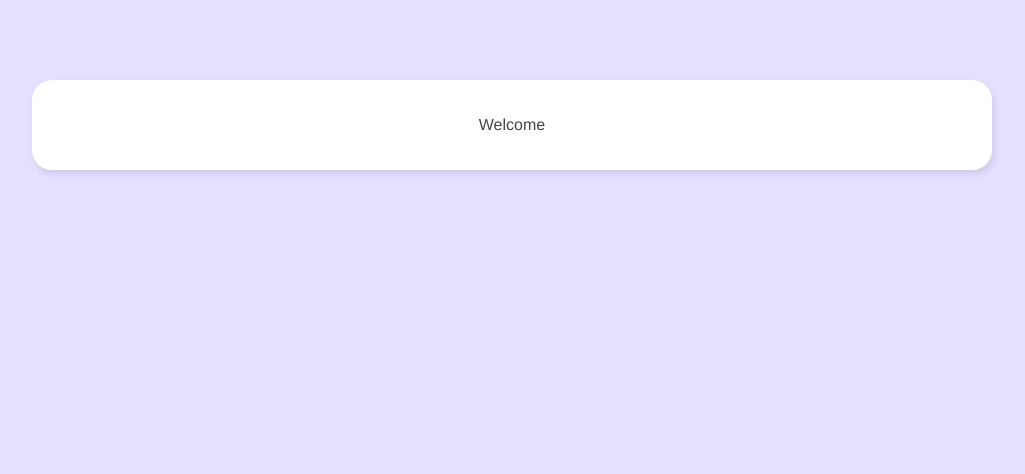
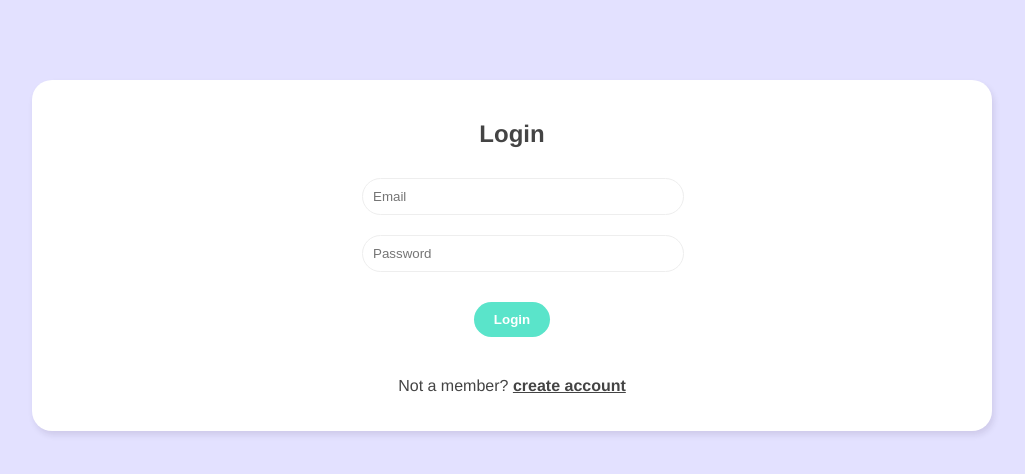
Before and after one commit to MinKhant610/live-chat-room, a Vue app: page / in a window 1280 px wide. Shown: the top 474 px of the page, without its empty margins (128-1153 px from the left). Built offline with nearby package versions, Linux system fonts and the light colour scheme.

Commit message:
add form and toggle

```diff
--- a/package.json
+++ b/package.json
@@ -8,6 +8,7 @@
   },
   "dependencies": {
     "core-js": "^3.8.3",
+    "firebase": "^8.10.1",
     "vue": "^3.2.13",
     "vue-router": "^4.0.3"
   },
--- /dev/null
+++ b/src/components/Login.vue
@@ -0,0 +1,28 @@
+<template>
+    <h2>Login</h2>
+    <form @submit.prevent="login">
+        <input type="email" placeholder="Email" required v-model="email">
+        <input type="password" placeholder="Password" required v-model="password">
+        <button>Login</button>
+    </form>
+</template>
+
+<script>
+import { ref } from 'vue'
+    export default {
+        setup(){
+            let email = ref("");
+            let password = ref("");
+
+            let login = ()=>{
+                console.log(email.value)
+            }
+
+            return{email, password, login}
+        }
+    }
+</script>
+
+<style>
+
+</style>
--- /dev/null
+++ b/src/components/SignUp.vue
@@ -0,0 +1,30 @@
+<template>
+    <h2>Sign Up</h2>
+    <form @submit.prevent="signUp">
+        <input type="text" placeholder="Username" required v-model="name">
+        <input type="email" placeholder="Email" required v-model="email">
+        <input type="password" placeholder="Password" required v-model="password">
+        <button>Sign Up</button>
+    </form>
+</template>
+
+<script>
+import { ref } from 'vue'
+    export default {
+        setup(){
+            let name = ref("");
+            let email = ref("");
+            let password = ref("");
+
+            let signUp = ()=>{
+                console.log(name.value)
+            }
+
+            return{name, email, password, signUp}
+        }
+    }
+</script>
+
+<style>
+
+</style>
--- a/src/views/Welcome.vue
+++ b/src/views/Welcome.vue
@@ -1,12 +1,28 @@
 <template>
     <div class="welcome container">
-        <p>Welcome</p>
+        <div v-if="show_login_form">
+            <Login></Login>
+            <p>Not a member? <span @click="show_login_form = !show_login_form">create account</span></p>
+        </div>
+        <div v-else>
+            <SignUp></SignUp>
+            <p>Already member? <span @click="show_login_form = !show_login_form">Login Account</span></p>
+        </div>
     </div>
 </template>
 
 <script>
-    export default {
+import { ref } from 'vue'
+import Login from '../components/Login'
+import SignUp from '../components/SignUp'
+export default {
+  components: {
+    Login, SignUp },
+        setup(){
+            let show_login_form = ref(true)
 
+            return {show_login_form}
+        }
     }
 </script>
 
@@ -15,4 +31,26 @@
         padding: 20px 0;
         text-align: center;
     }
+      /* form styles */
+    .welcome form {
+        width: 300px;
+        margin: 20px auto;
+    }
+    .welcome input {
+        width: 100%;
+        padding: 10px;
+        border-radius: 20px;
+        border: 1px solid #eee;
+        outline: none;
+        color: #999;
+        margin: 10px auto;
+    }
+    .welcome span{
+        font-weight: bold;
+        text-decoration: underline;
+        cursor: pointer;
+    }
+    .welcome button {
+        margin: 20px auto;
+    }
 </style>
```
Also changed, not shown: src/firebase/config.js (added, +23 -0 lines), 1 other file (tests, documents, lock files or other folders).
